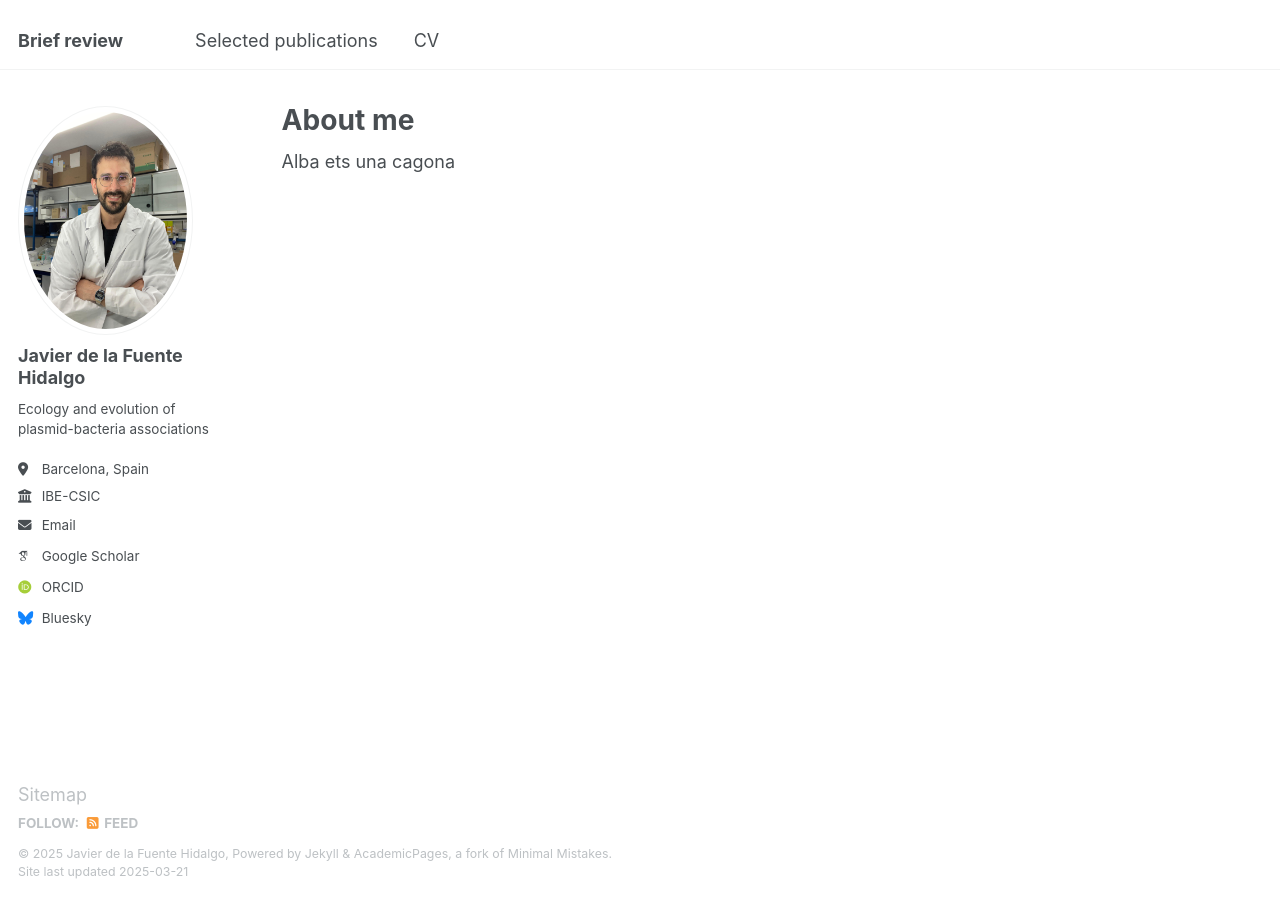
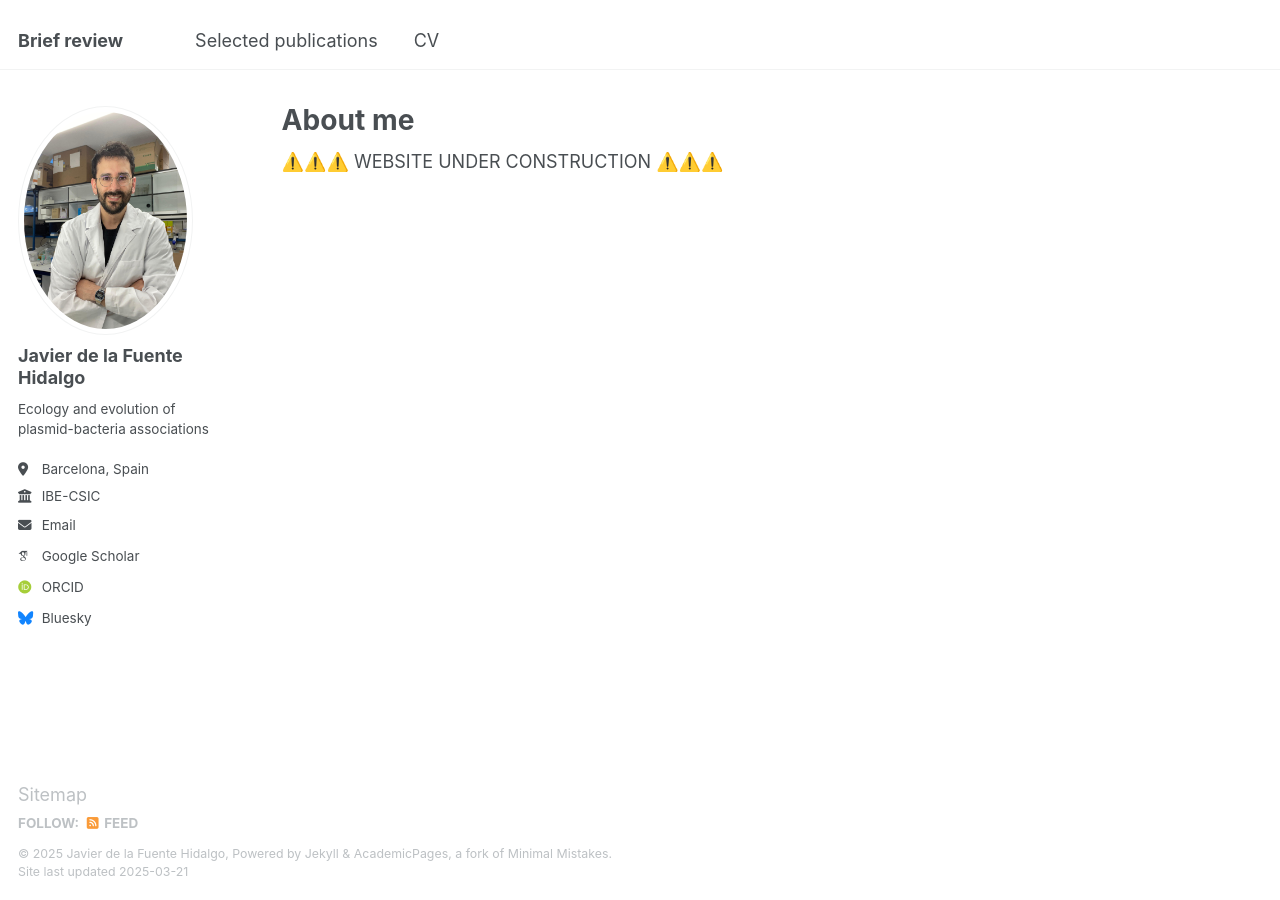
Before and after one commit to DelaFuenteJavier/delafuentejavier.github.io, a Jekyll site: the page built from _pages/about.md, in a window 1280 px wide. Built offline with Jekyll 4.4.1, drawn with Linux system fonts in a browser that asks for light colours; some web fonts are replaced.

Commit message:
Update about.md

```diff
--- a/_pages/about.md
+++ b/_pages/about.md
@@ -7,4 +7,4 @@ redirect_from:
   - /about.html
 ---
 
-Alba ets una cagona
+⚠️⚠️⚠️ WEBSITE UNDER CONSTRUCTION ⚠️⚠️⚠️
```
